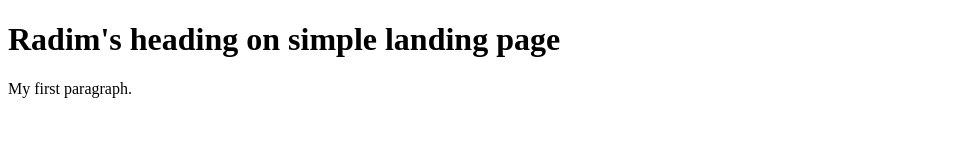
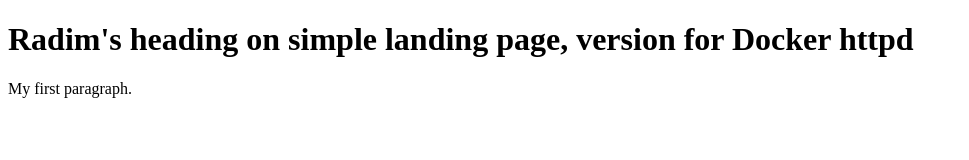
Before and after one commit to cimorar/dockerHttpd01, a plain HTML site: page index.html in a window 1280 px wide. Shown: the whole page, without its empty margins (0-969 px from the left). Drawn offline with Linux system fonts and the light colour scheme.

Commit message:
updated index.html

```diff
--- a/index.html
+++ b/index.html
@@ -2,7 +2,7 @@
 <html>
 <body>
 
-<h1>Radim's heading on simple landing page </h1>
+<h1>Radim's heading on simple landing page, version for Docker httpd </h1>
 
 <p>My first paragraph.</p>
 
```
